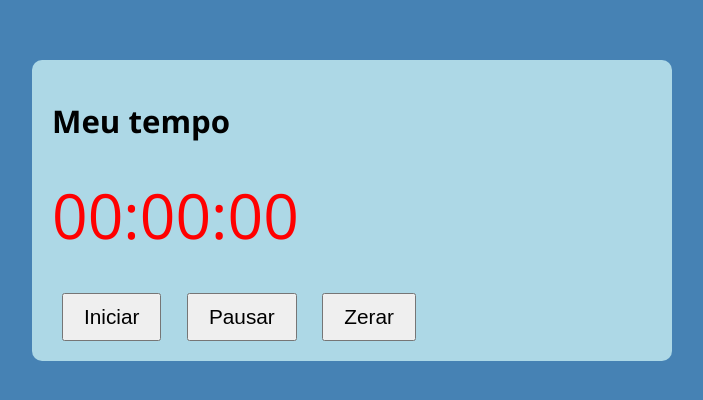
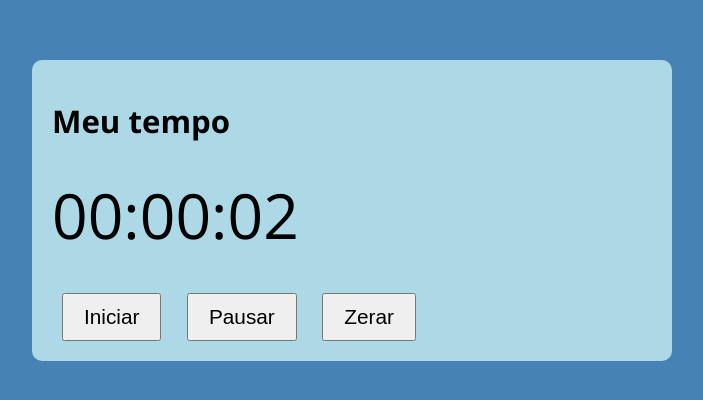
Before and after one commit to ElaineLeandro/javaScript, a plain HTML site: page udemy/js-logica/exercicios/conometro/index.html in a window 1280 px wide. Both pictures are taken after a click on the button "Iniciar". Shown: the whole page, without its empty margins (288-991 px from the left). Drawn offline with nearby package versions, Linux system fonts and the light colour scheme.

Commit message:
feat: exercicio conometro.

```diff
--- a/udemy/js-logica/exercicios/conometro/assets/css/styles.css
+++ b/udemy/js-logica/exercicios/conometro/assets/css/styles.css
@@ -74,5 +74,8 @@ button {
 
 .relogio{
     font-size: 3em;
+}
+
+.pausado{
     color:red;
 }
--- a/udemy/js-logica/exercicios/conometro/assets/js/script.js
+++ b/udemy/js-logica/exercicios/conometro/assets/js/script.js
@@ -1,31 +1,46 @@
-const relogio = document.querySelector('.relogio');
-const iniciar = document.querySelector('.iniciar');
-const pausar = document.querySelector('.pausar')
-const zerar = document.querySelector('.zerar')
+const relogio = () => {
+    const relogio = document.querySelector('.relogio');
+let segundos = 0;
+let timer;
 
-iniciar.addEventListener('click', function(event) {
-    alert('Clique no botão Iniciar');
-});
+const criaHoraDosSegundos = (segundos) => {
+    const data = new Date(segundos * 1000);
 
-pausar.addEventListener('click', function(event) {
-    alert('Clique no botão Pausar');
-});
+    return data.toLocaleTimeString('pt-BR', {
+        hour12: false,
+        timeZone: 'UTC'
+    });
+};
 
-zerar.addEventListener('click', function(event) {
-    alert('Clique no botão Zerar');
-});
+const iniciarRelogio = () =>  {
+    timer = setInterval(() => {
+        segundos++;
+        relogio.innerHTML = criaHoraDosSegundos(segundos)
+    }, 1000)
+};
 
-// function iniciarRelogio() {
-//     alert('Clique no botão Iniciar');
-//     // Adicionar lógica de iniciar o relógio, se necessário
-// }
+document.addEventListener('click', (event) => {
+    const clickedElement  = event.target;
 
-// function pausarRelogio() {
-//     alert('Clique no botão Pausar');
-//     // Adicionar lógica de pausar o relógio, se necessário
-// }
+    if(clickedElement .classList.contains('zerar')){
+        relogio.classList.remove('pausado')
+        clearInterval(timer)
+        relogio.innerHTML = '00:00:00'
+        segundos = 0
+    }
+    if(clickedElement.classList.contains('iniciar')){
+        relogio.classList.remove('pausado')
+        clearInterval(timer)
+        iniciarRelogio();
+    }
+    if(clickedElement.classList.contains('pausar')){
+        clearInterval(timer);
+        relogio.classList.add('pausado')
 
-// function zerarRelogio() {
-//     alert('Clique no botão Zerar');
-//     // Adicionar lógica de zerar o relógio, se necessário
-// }
+    }
+
+})
+
+}
+
+relogio()
--- a/udemy/js-logica/exercicios/conometro/index.html
+++ b/udemy/js-logica/exercicios/conometro/index.html
@@ -13,7 +13,7 @@
 
     <section class="container">
     <h1>Meu tempo</h1>
-    <p class="relogio">00:00:00</p>
+    <p class="relogio pausado">00:00:00</p>
     <button class="iniciar">Iniciar</button>
     <button class="pausar">Pausar</button>
     <button class="zerar">Zerar</button>
```
